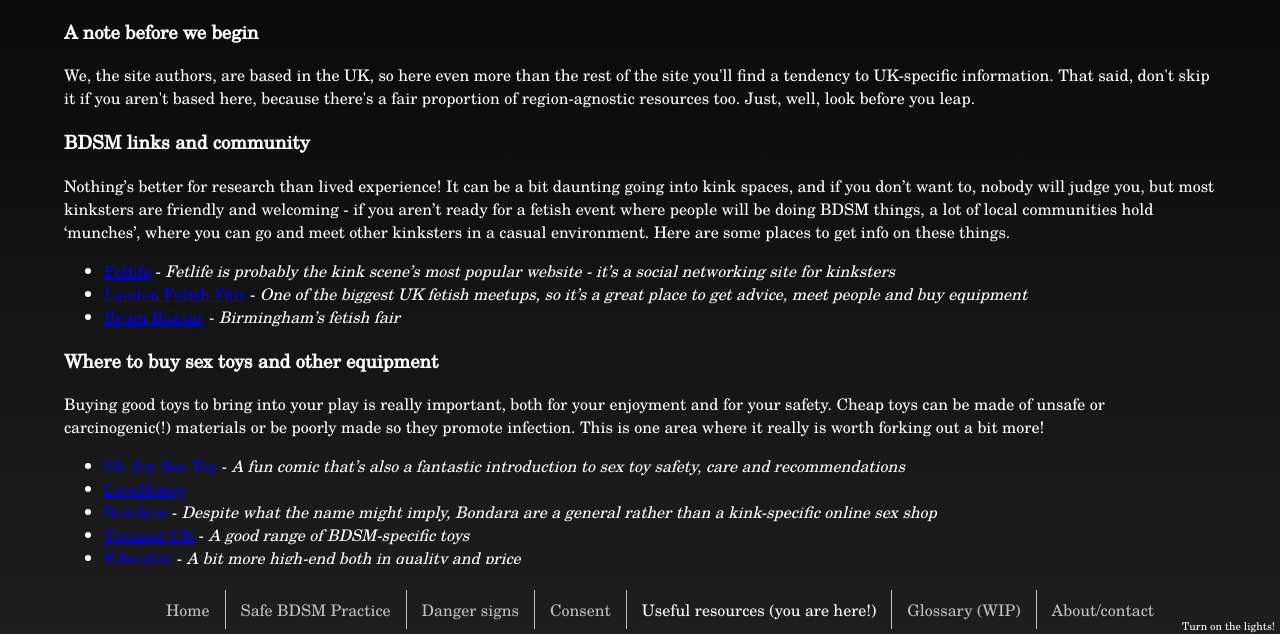
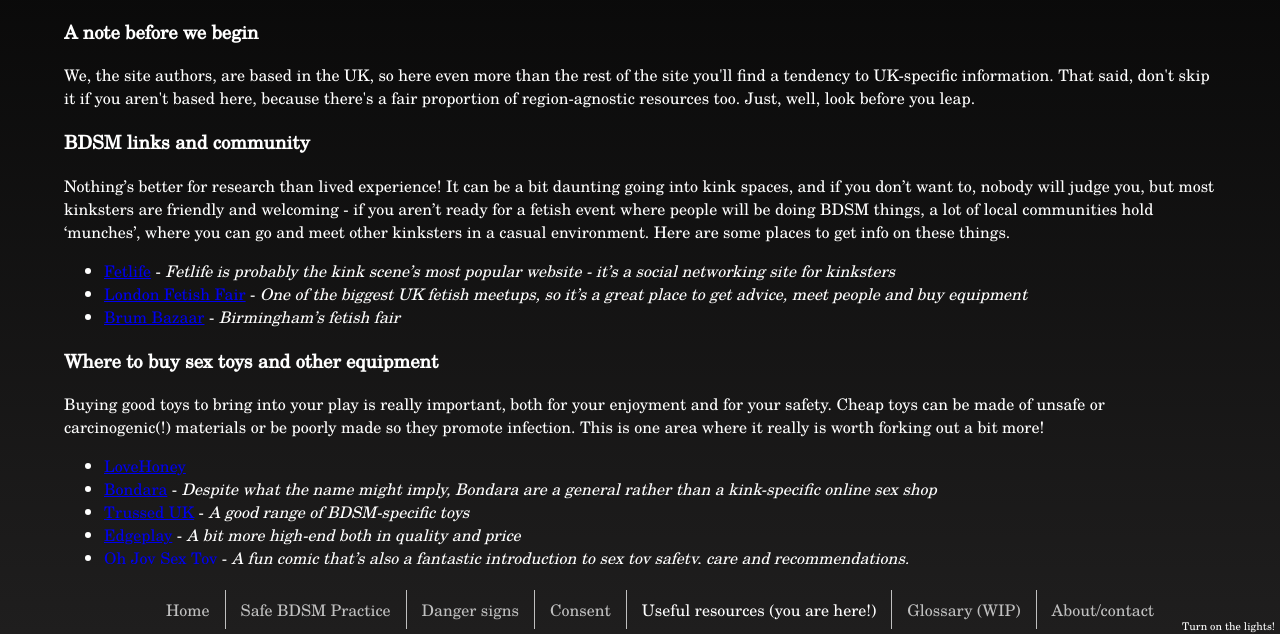
Before and after one commit to Darael/fiftyshadessafer, a plain HTML site: page resources.html in a window 1280 px wide. Shown: the part 166-800 px from the top of the page. Drawn offline with Linux system fonts and the light colour scheme.

Commit message:
Move Oh Joy Sex Toy further down the list

```diff
--- a/resources.html
+++ b/resources.html
@@ -103,11 +103,6 @@
         </p>
         <ul>
           <li>
-            <a href="//www.ohjoysextoy.com"> Oh Joy Sex Toy</a> - <em>A
-              fun comic that’s also a fantastic introduction to sex
-              toy safety, care and recommendations</em>
-          </li>
-          <li>
             <a href="//www.lovehoney.co.uk">LoveHoney</a>
           </li>
           <li>
@@ -123,6 +118,11 @@
             <a
             href="http://www.edgeplay.co.uk/epwp/product-category/electro-play/">Edgeplay</a>
             - <em>A bit more high-end both in quality and price</em>
+          </li>
+          <li>
+            <a href="//www.ohjoysextoy.com"> Oh Joy Sex Toy</a> - <em>A
+              fun comic that’s also a fantastic introduction to sex
+              toy safety, care and recommendations.</em>
           </li>
         </ul>
         <h3>Safety advice</h3>
```
